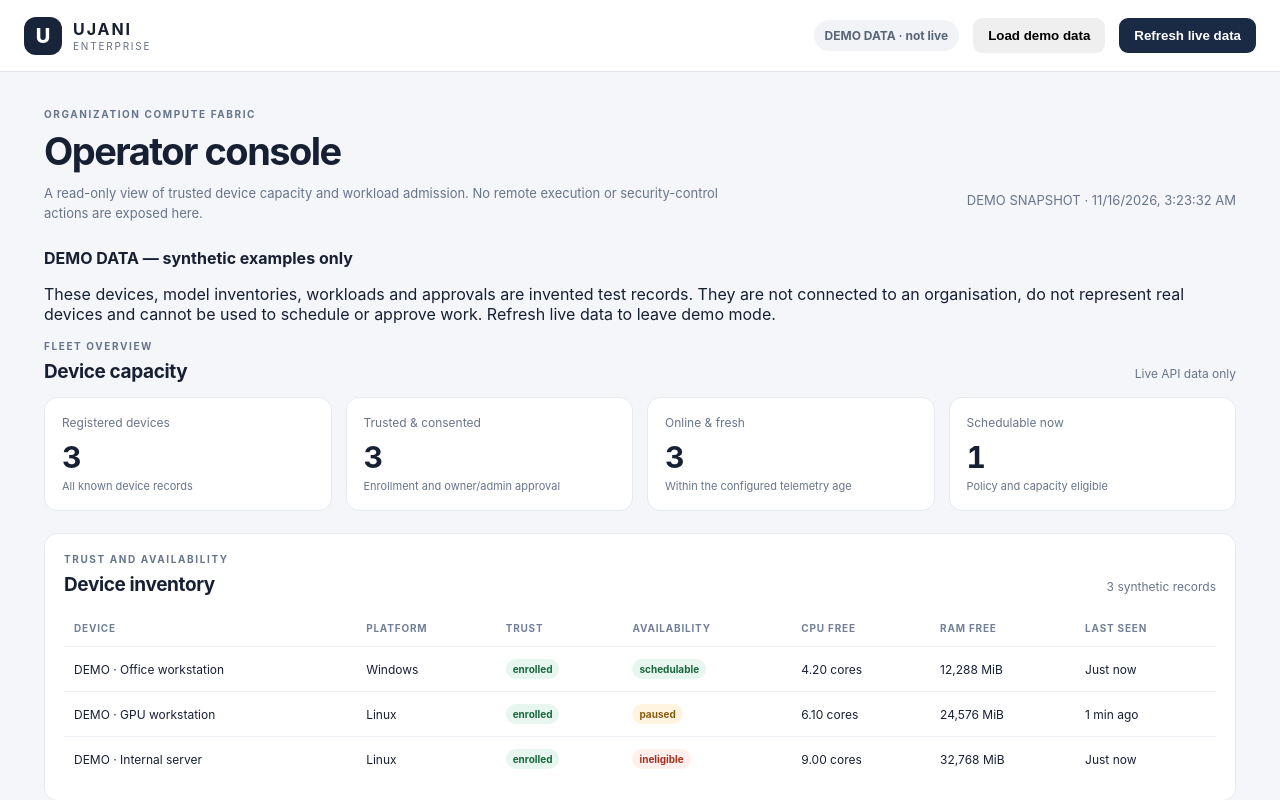
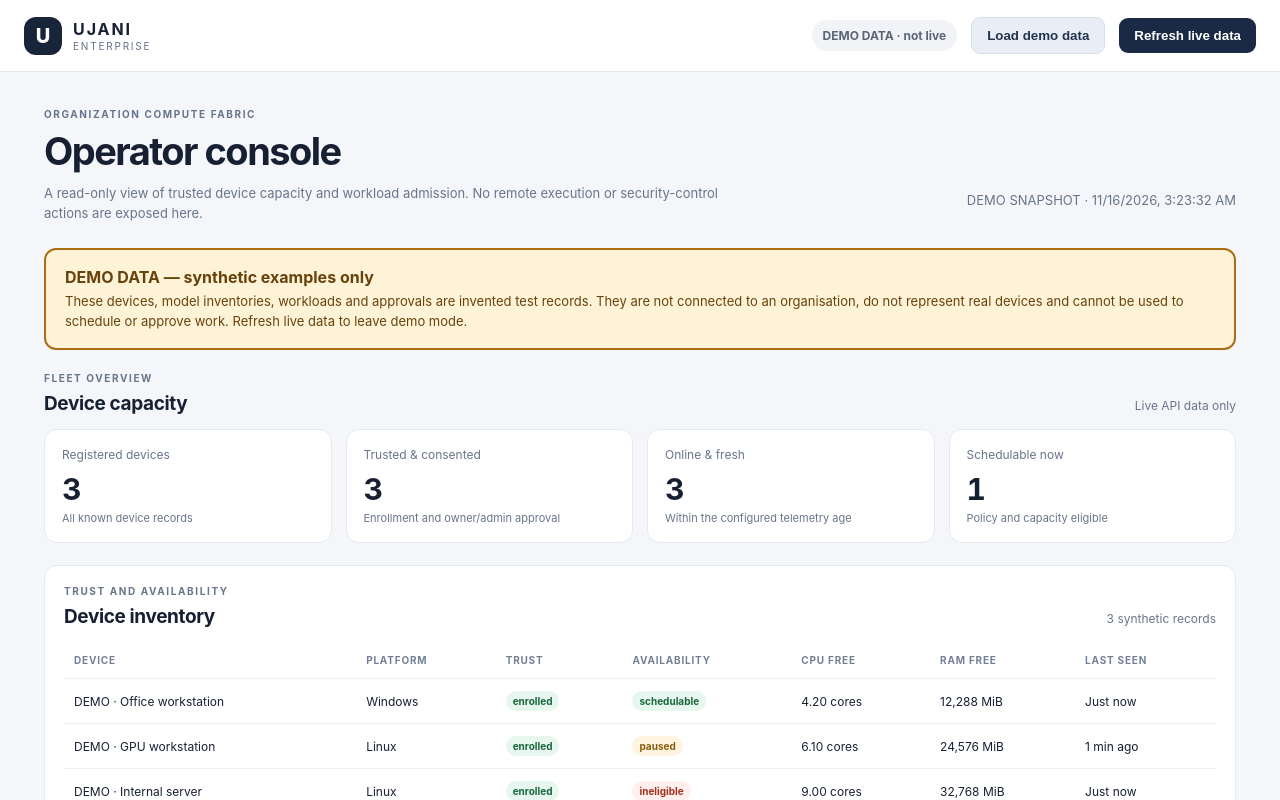
Before and after one commit to asifshadab33/UJANI-ENTERPRISE-AI, a plain HTML site: page apps/operator-console/index.html in a window 1280 px wide. Both pictures are taken after a click on the button "Load demo data". Shown: the top 800 px of the page. Drawn offline with Linux system fonts and the light colour scheme.

Commit message:
style(console): distinguish demo mode and improve controls

```diff
--- a/apps/operator-console/styles.css
+++ b/apps/operator-console/styles.css
@@ -19,3 +19,10 @@
 .feature-risk-card summary:focus-visible{outline:2px solid #3567c8;outline-offset:3px;border-radius:3px}
 .feature-risk-card ul{padding-left:18px;margin:9px 0 2px;color:#566176;font-size:11px;line-height:1.6}
 @media(max-width:700px){.feature-risk-grid{grid-template-columns:1fr}.feature-risk-card-heading{flex-direction:column;align-items:flex-start}}
+
+.button-secondary{background:#e9eef6;color:#23334d;border:1px solid #d6deea}
+.button:focus-visible{outline:3px solid #4d78c8;outline-offset:3px}
+.demo-banner{padding:17px 19px;border:2px solid #a96d12;background:#fff3d7;border-radius:12px;margin:0 0 22px;color:#67420c}
+.demo-banner p{font-size:13px;margin:5px 0 0;line-height:1.5}
+[hidden]{display:none!important}
+@media(max-width:520px){.top-actions{flex-wrap:wrap;justify-content:flex-end}.button{padding:9px 11px;font-size:12px}}
```
